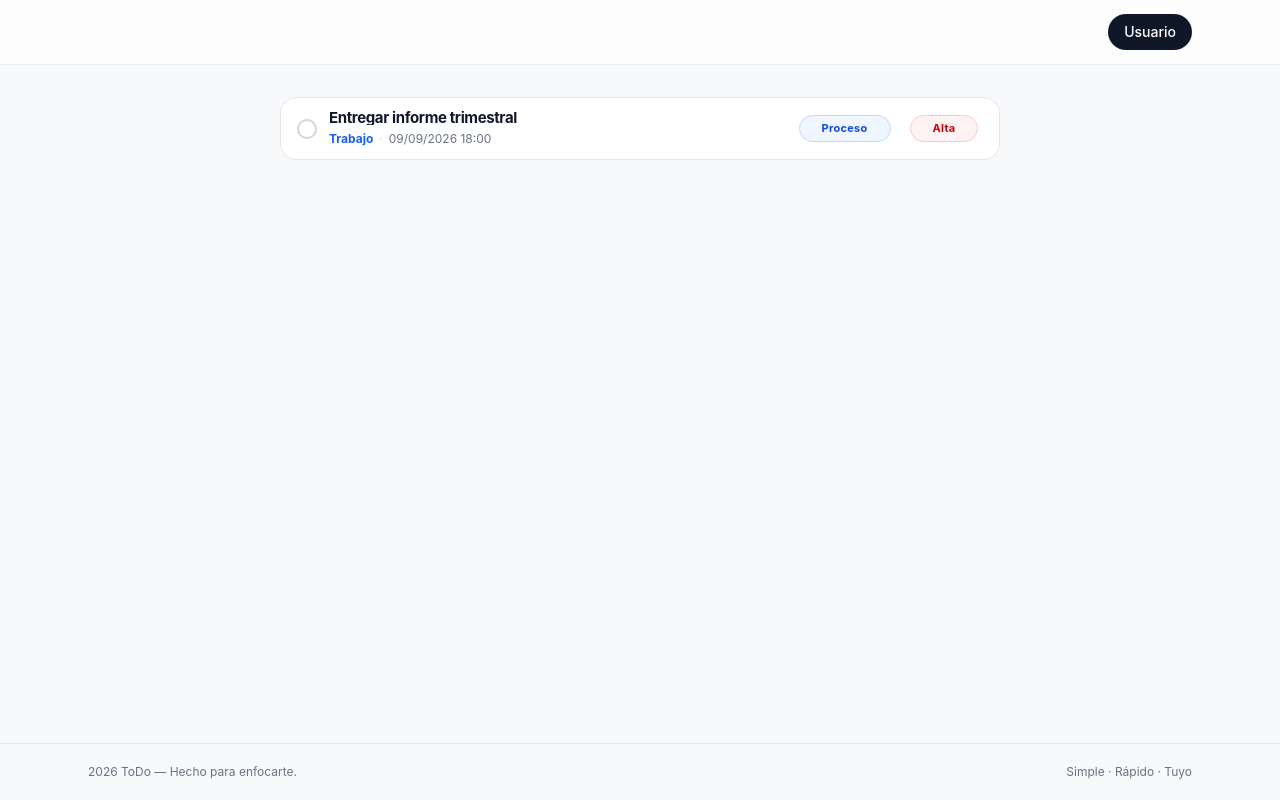
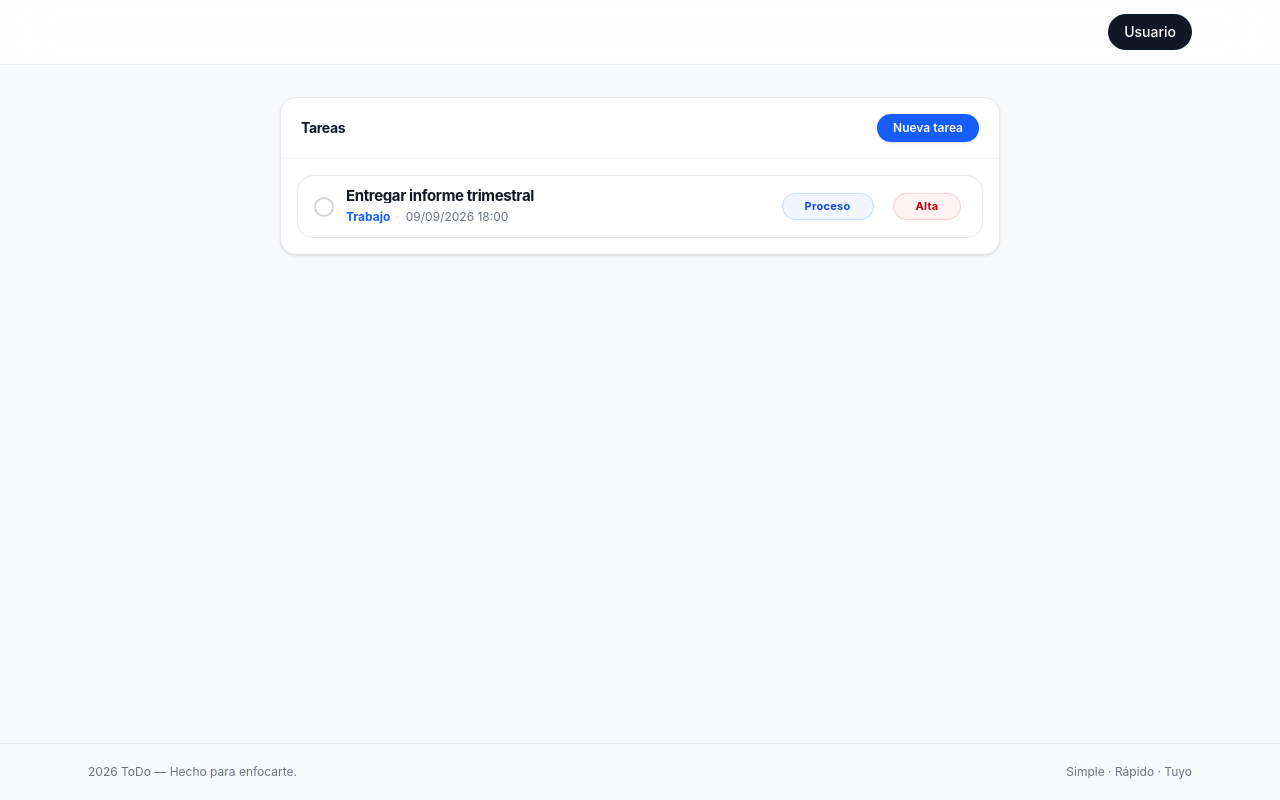
Before and after one commit to Jeferson-Ruiz/ToDo-frontend, a React (Vite) app: page /tasks in a window 1280 px wide. Built offline with nearby package versions, Linux system fonts and the light colour scheme.

Commit message:
feat: implementar componente Card

```diff
--- a/src/features/task/components/TaskEssentialList.tsx
+++ b/src/features/task/components/TaskEssentialList.tsx
@@ -1,6 +1,9 @@
 import { useState } from "react"
+import { useNavigate } from "react-router-dom"
 import type { TaskEssential } from "@/features/task/types/taskEssential"
 import { TaskSelectButton } from "@/components/ui/TaskSelectButton"
+import { Button } from "@/components/ui/Button"
+import { Card, CardContent, CardHeader } from "@/components/ui/Card"
 import { useSelection } from "@/hooks/useSelection"
 import { TaskDetailModal } from "@/features/task/components/TaskDetailModal"
 import { STATUS_STYLES, PRIORITY_STYLES, capitalize } from "@/features/task/utils/taskStyles"
@@ -10,6 +13,7 @@ interface TaskEssentialListProps {
 }
 
 export function TaskEssentialList({ tasks: initialTasks }: TaskEssentialListProps) {
+  const navigate = useNavigate()
   const { toggle, isSelected } = useSelection<string | number>()
   const [tasks, setTasks] = useState<TaskEssential[]>(initialTasks)
   const [detailTask, setDetailTask] = useState<TaskEssential | null>(null)
@@ -20,12 +24,39 @@ export function TaskEssentialList({ tasks: initialTasks }: TaskEssentialListProp
   }
 
   if (tasks.length === 0) {
-    return <p className="text-sm text-gray-500 dark:text-gray-400">No hay tareas</p>
+    return (
+      <Card>
+        <CardHeader>
+          <h2 className="text-sm font-bold tracking-tight text-gray-900 dark:text-white">Tareas</h2>
+          <Button
+            onClick={() => navigate("/tasks/create")}
+            className="inline-flex items-center justify-center rounded-full bg-blue-600 px-4 py-1.5 text-xs font-semibold text-white hover:bg-blue-700 shadow-sm transition-colors focus-visible:outline-none focus-visible:ring-2 focus-visible:ring-blue-500 focus-visible:ring-offset-2"
+          >
+            Nueva tarea
+          </Button>
+        </CardHeader>
+        <CardContent>
+          <p className="text-sm text-center py-8 text-gray-500 dark:text-gray-400">No hay tareas</p>
+        </CardContent>
+      </Card>
+    )
   }
 
   return (
     <>
-      <div className="space-y-3">
+      <Card>
+        <CardHeader>
+          <h2 className="text-sm font-bold tracking-tight text-gray-900 dark:text-white">Tareas</h2>
+          <Button
+            onClick={() => navigate("/tasks/create")}
+            className="inline-flex items-center justify-center rounded-full bg-blue-600 px-4 py-1.5 text-xs font-semibold text-white hover:bg-blue-700 shadow-sm transition-colors focus-visible:outline-none focus-visible:ring-2 focus-visible:ring-blue-500 focus-visible:ring-offset-2"
+          >
+            Nueva tarea
+          </Button>
+        </CardHeader>
+        {/* futuro contenido*/}
+        <CardContent>
+          <div className="space-y-3">
         {tasks.map((task) => {
           const checked = task.id != null && isSelected(task.id)
           return (
@@ -85,8 +116,11 @@ export function TaskEssentialList({ tasks: initialTasks }: TaskEssentialListProp
           </div>
         </div>
         )
-      })}
-      </div>
+          })}
+          </div>
+        </CardContent>
+        {/* futura paginación*/}
+      </Card>
       <TaskDetailModal task={detailTask} open={!!detailTask} onClose={() => setDetailTask(null)} onUpdate={handleUpdate} />
     </>
   )
```
